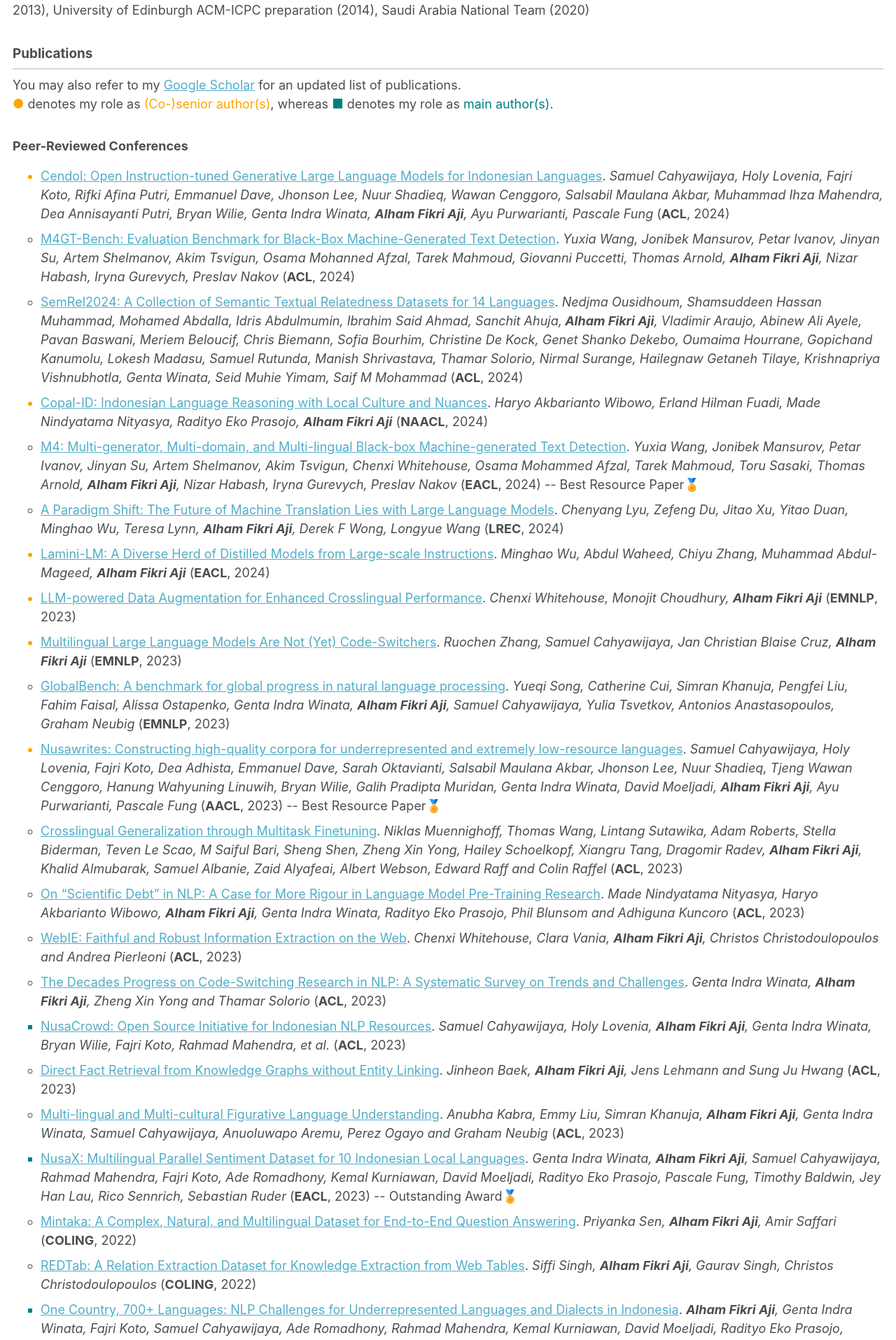
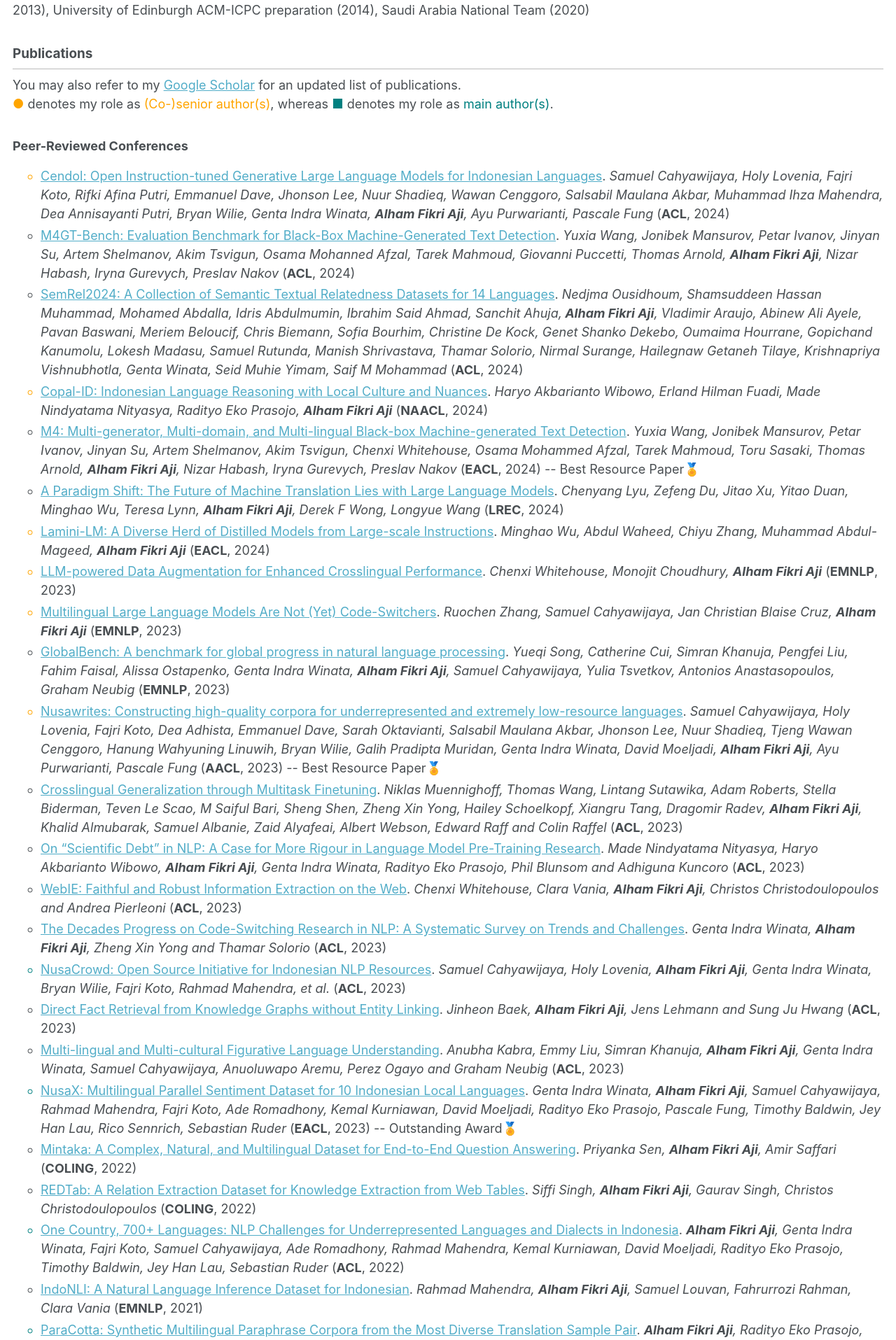
Before and after one commit to afaji/afaji.github.io, a Jekyll site: the page built from _pages/cv.md, in a window 1280 px wide. Shown: the part 1390-3305 px from the top of the page at 70% size. Built offline with Jekyll 4.4.1, drawn with Linux system fonts in a browser that asks for light colours.

Commit message:
Update cv.html

```diff
--- a/_layouts/cv.html
+++ b/_layouts/cv.html
@@ -21,9 +21,16 @@ layout: compress
               font-size: 55%;
           }
       }
+
       ul li {
         margin-bottom: 0.5em;
         margin-top: 0.2em;
+        list-style-type: circle;
+      }
+
+      .compact-ul ul li {
+        margin-bottom: 0.2em;
+        margin-top: 0.1em;
         list-style-type: circle;
       }
 
```
